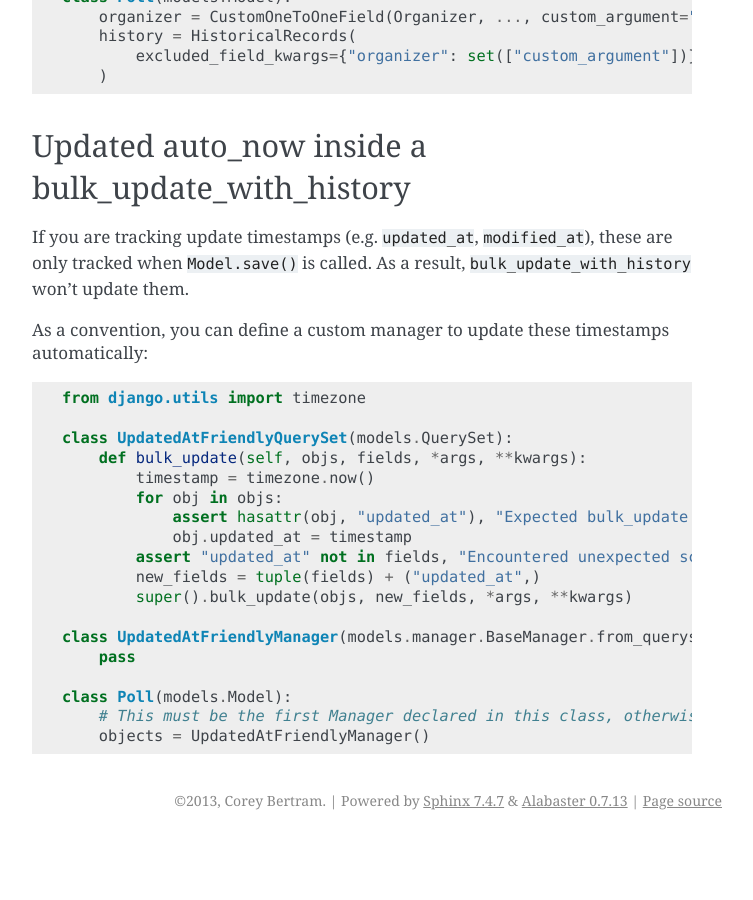
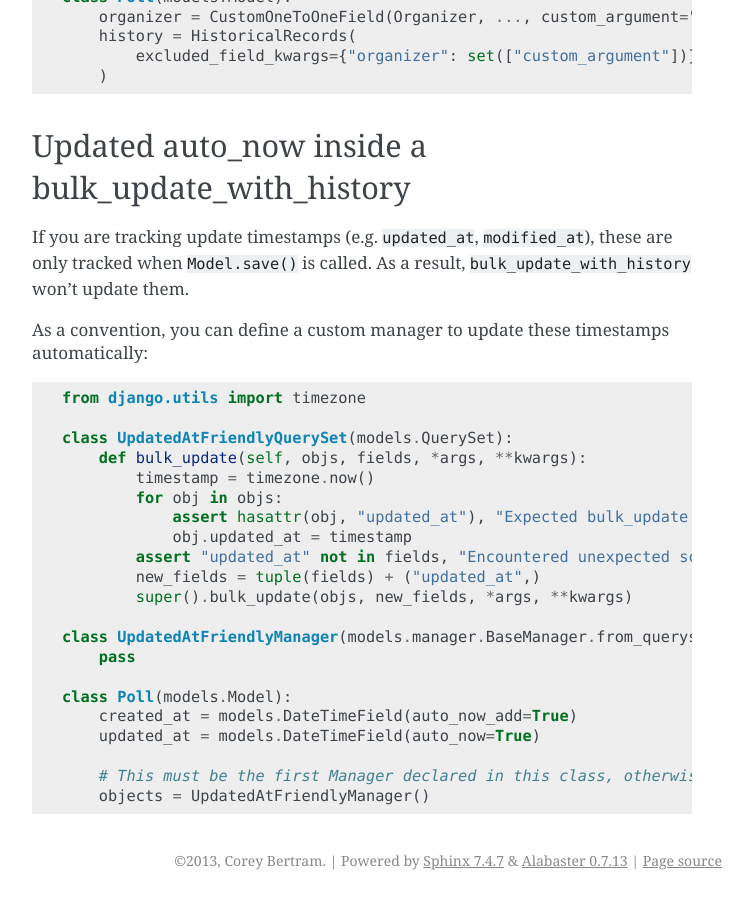
Before and after one commit to jazzband/django-simple-history, a Sphinx documentation site: the page built from docs/common_issues.rst, in a window 1280 px wide and 900 px high, scrolled down 5626 px. Shown: the whole window, without its empty margins (388-1141 px from the left). Built offline with Sphinx 7.4.7, drawn with Linux system fonts in a browser that asks for light colours; pages that are not in the unit, such as notebooks, are missing from menus; before the commit the page ends 6466 px from its top, so only the background shows below that.

Commit message:
Added missing example fields

```diff
--- a/docs/common_issues.rst
+++ b/docs/common_issues.rst
@@ -303,5 +303,8 @@
         pass
 
     class Poll(models.Model):
+        created_at = models.DateTimeField(auto_now_add=True)
+        updated_at = models.DateTimeField(auto_now=True)
+
         # This must be the first Manager declared in this class, otherwise it won't be detected as the `default_manager`
         objects = UpdatedAtFriendlyManager()
```
